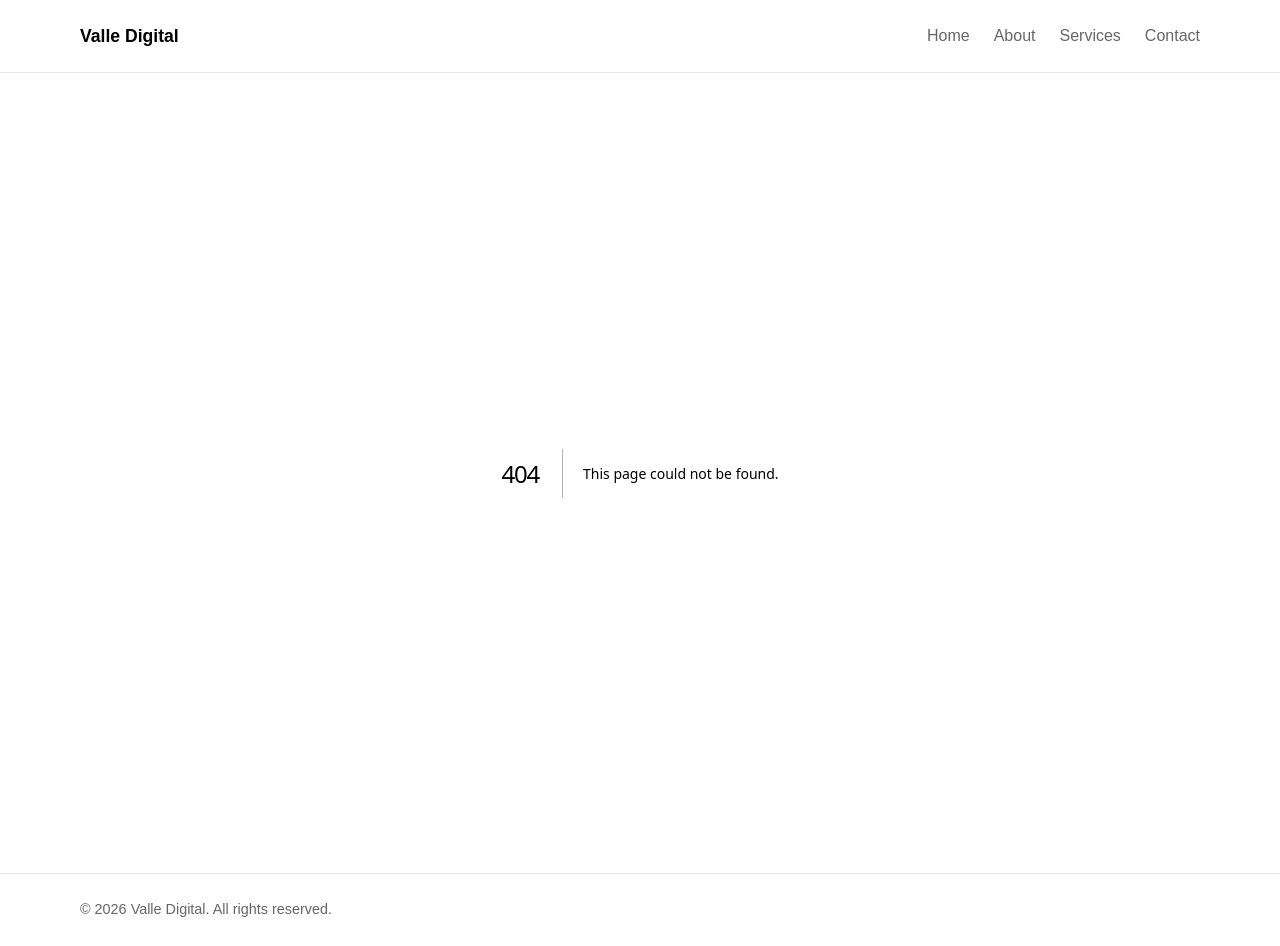
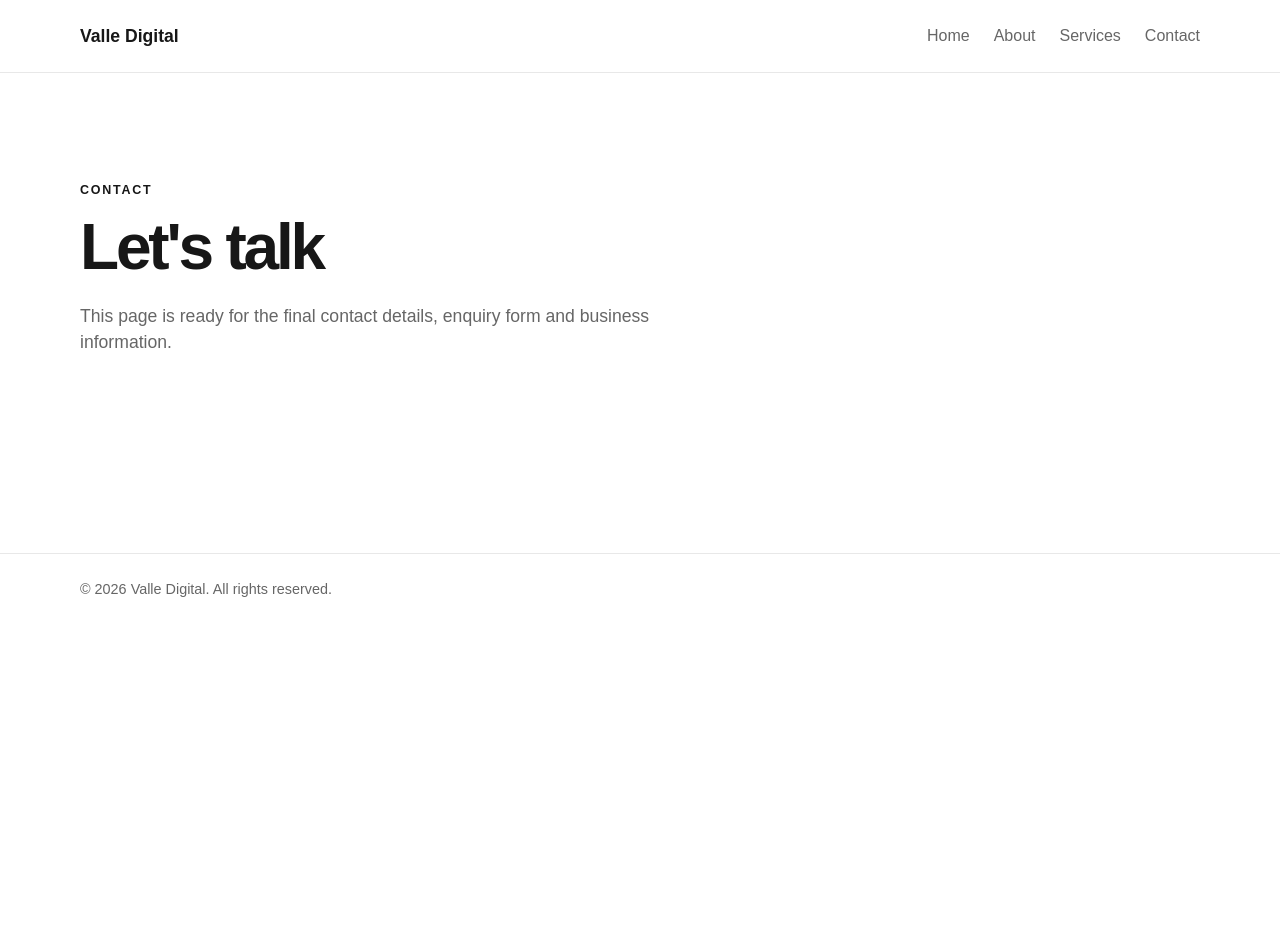
Before and after one commit to luisfebg/ValleDigitalTestSite1, a Next.js app: page /contact in a window 1280 px wide. Before the commit this address had no page. After the commit the page ends 800 px from the top, so only its background shows below. Built offline with nearby package versions, Linux system fonts and the light colour scheme.

Commit message:
Add Contact page

```diff
--- /dev/null
+++ b/app/contact/page.tsx
@@ -0,0 +1,20 @@
+import type { Metadata } from "next";
+
+export const metadata: Metadata = {
+  title: "Contact",
+  description: "Contact Valle Digital.",
+};
+
+export default function ContactPage() {
+  return (
+    <section className="page-section">
+      <div className="container">
+        <p className="eyebrow">Contact</p>
+        <h1>Let&apos;s talk</h1>
+        <p className="page-copy">
+          This page is ready for the final contact details, enquiry form and business information.
+        </p>
+      </div>
+    </section>
+  );
+}
```
